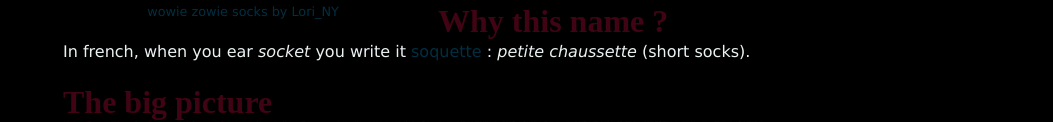
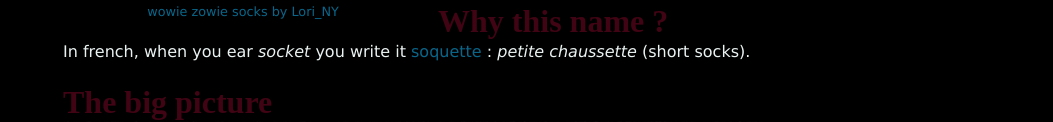
Before and after one commit to athoune/chaussette, a plain HTML site: page index.html in a window 1280 px wide. Shown: the part 832-954 px from the top of the page, without its empty margins (227-1280 px from the left). Drawn offline with Linux system fonts and the light colour scheme; a web font is replaced by a local one.

Commit message:
link lighter

```diff
--- a/style.css
+++ b/style.css
@@ -66,7 +66,7 @@ h2 {
 }
 h3 { text-align: center; color: #400414; }
 a {
-	color: #022E40;
+	color: #09668a;
 	text-decoration: none;
 }
 p {
```
